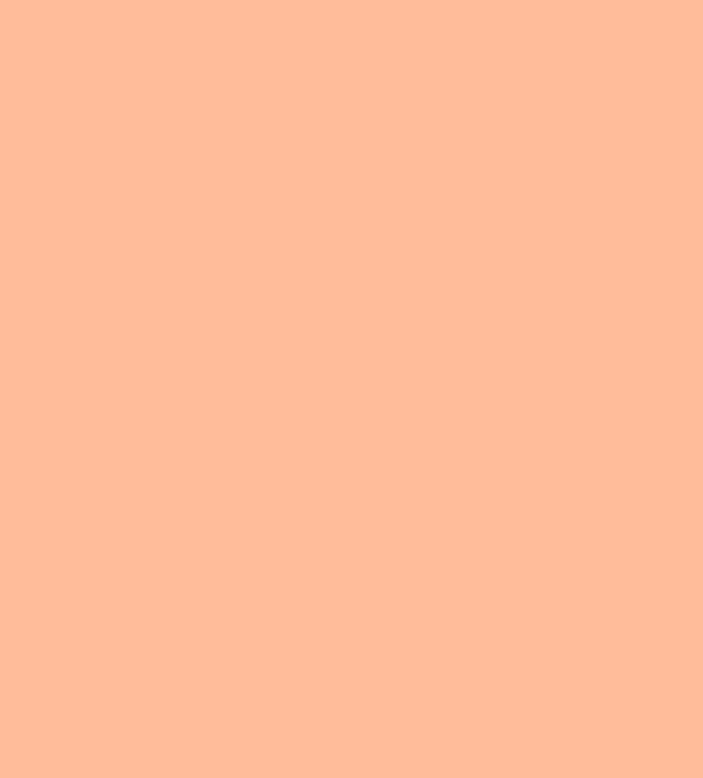
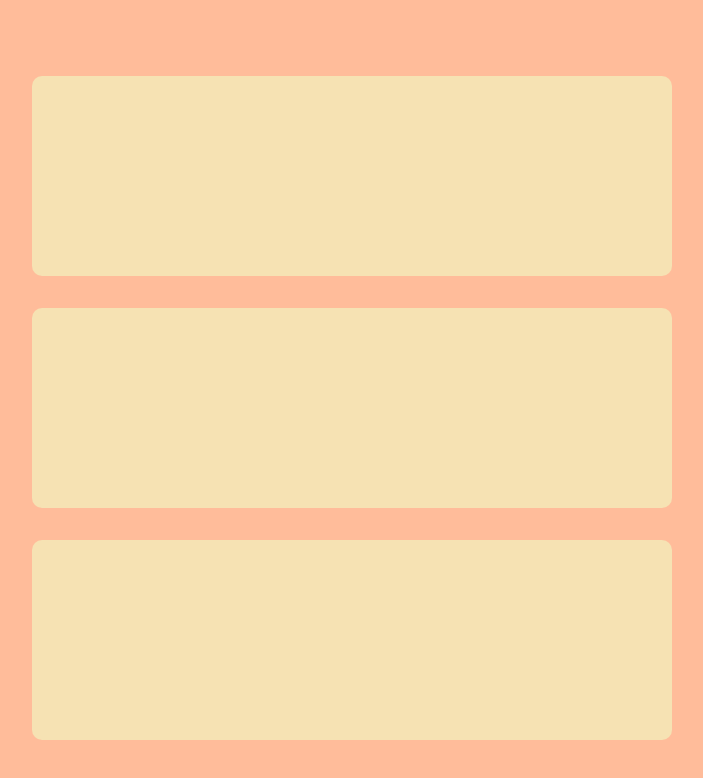
Before and after one commit to rudy-im/babel, a plain HTML site: page index.html in a window 1280 px wide. Shown: the whole page, without its empty margins (296-999 px from the left). Drawn offline with Linux system fonts and the light colour scheme.

Commit message:
Update styles.css

```diff
--- a/styles.css
+++ b/styles.css
@@ -9,6 +9,19 @@
 
 body {
   background-color: var(--peach-cream);
+  width: 100vw;
+  height: 100vh;
+  display: flex;
+  flex-direction: column;
+  justify-content: center;
+  align-items: center;
+}
+
+div {
+  width: 50vw;
+  height: 25vh;
+  margin: 2vh 0;
+  border-radius: 10px;
 }
 
 #settings {
```
